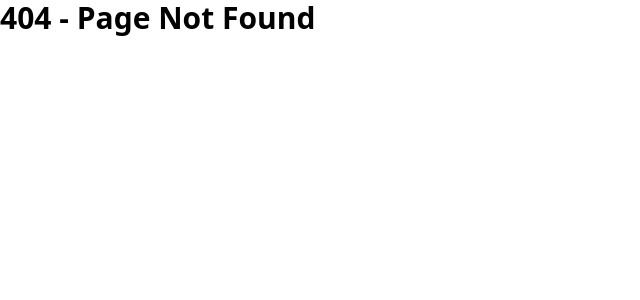
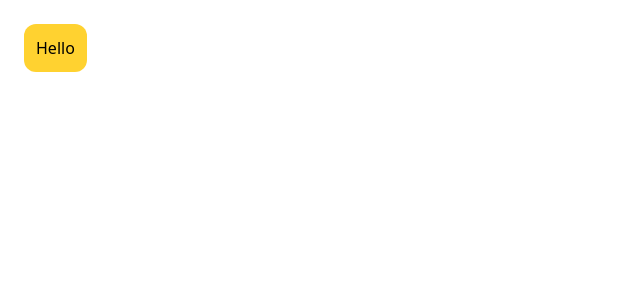
Before and after one commit to etchre/CSE108-Lab8, a React (Vite) app: page /debug in a window 1280 px wide. Before the commit this address had no page. Shown: the top 300 px of the page, without its empty margins (0-640 px from the left). Built offline with nearby package versions, Linux system fonts and the light colour scheme.

Commit message:
Created a debug page to test the API routes

```diff
--- a/src/App.jsx
+++ b/src/App.jsx
@@ -3,6 +3,7 @@ import {Routes, Route} from "react-router";
 import Login from "./pages/Login.jsx";
 import Dashboard from "./pages/Dashboard.jsx";
 import NotFound from "./pages/NotFound.jsx";
+import Debug from "./pages/Debug.jsx";
 
 function App() {
   const [loggedIn, setLoggedIn] = useState(false);
@@ -16,6 +17,7 @@ function App() {
         <Route path="/dashboard" element={
           <Dashboard loggedIn={loggedIn} setLoggedIn={setLoggedIn} />
         }/>
+        <Route path="/debug" element={<Debug />} />
         <Route path="*" element={<NotFound />} />
       </Routes>
     </div>
--- /dev/null
+++ b/src/pages/Debug.jsx
@@ -0,0 +1,19 @@
+function Debug(){
+
+  const hello = () => {
+    console.log("hello");
+  }
+
+  return(
+    <div className="m-4">
+
+      {/*button row*/}
+      <div className="flex justify-start">
+        <button className="m-2 p-3 rounded-xl bg-amber-300 cursor-pointer" onClick={hello}>Hello</button>
+      </div>
+
+    </div>
+  )
+}
+
+export default Debug;
```
